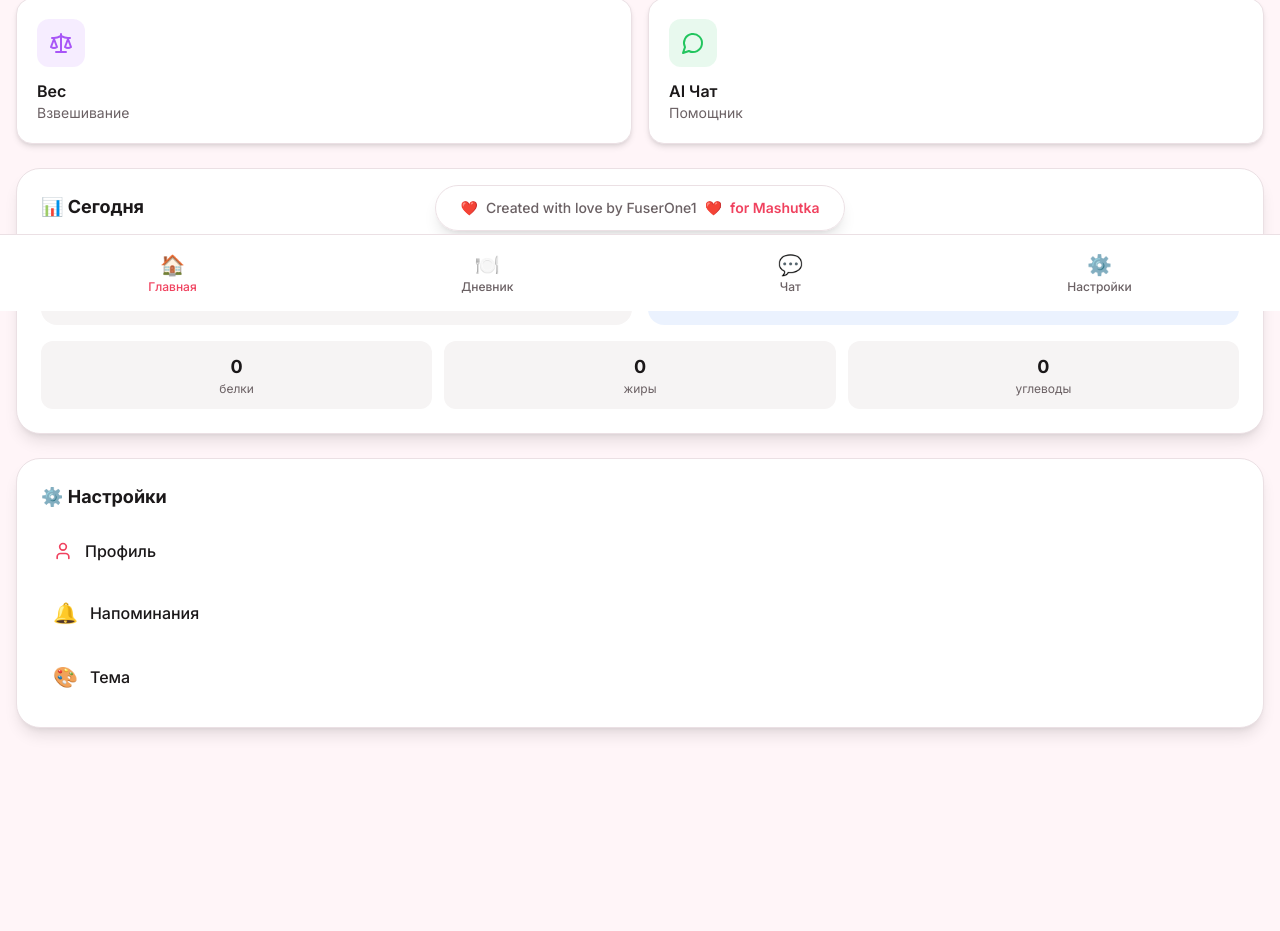
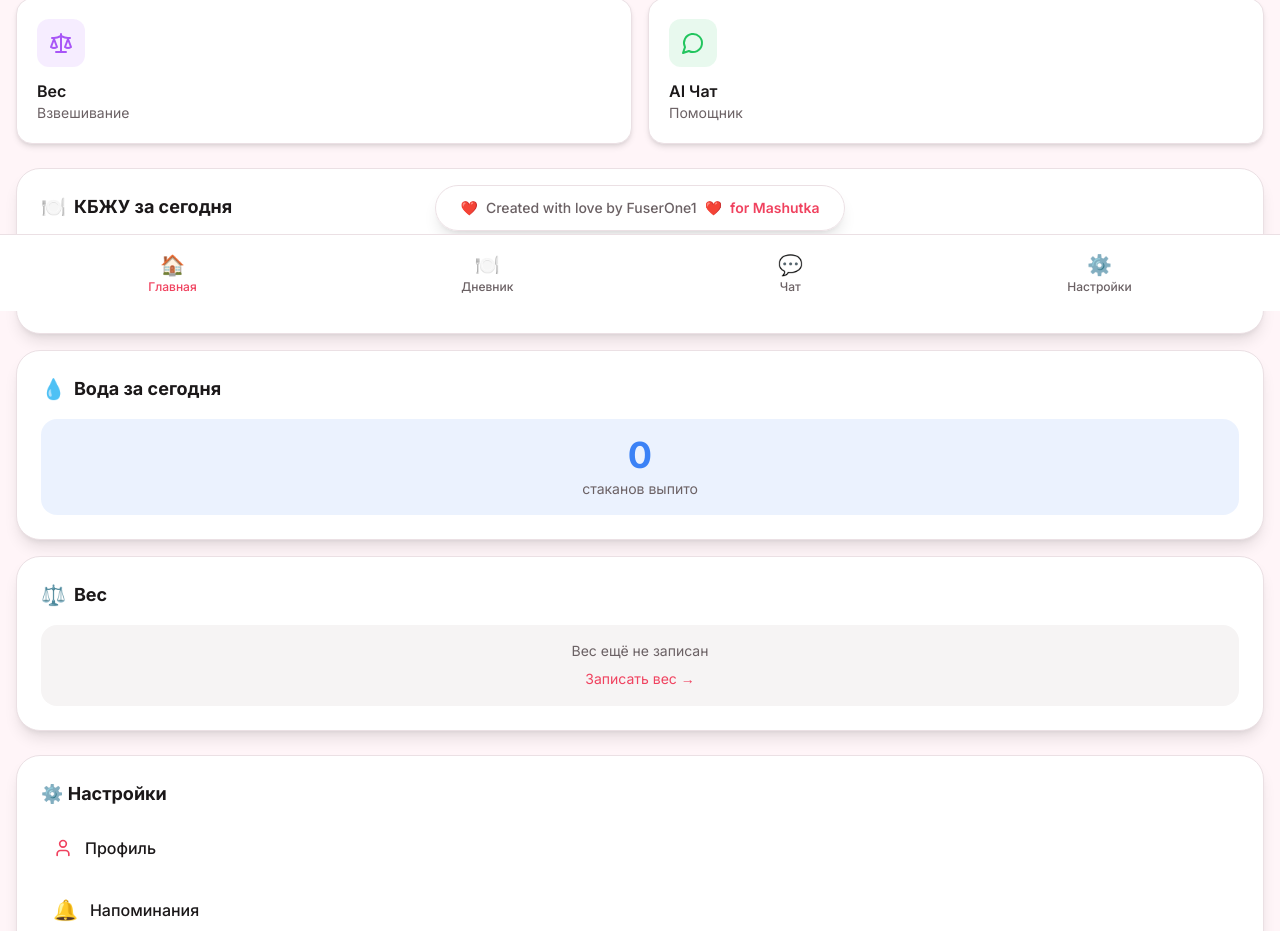
Before and after one commit to FuserOne1/fitmate-ai, a Next.js app: page / in a window 1280 px wide. Shown: the part 489-1420 px from the top of the page. Before the commit the page ends 1337 px from the top, so only its background shows below. Built offline with nearby package versions, Linux system fonts and the light colour scheme.

Commit message:
feat: three separate blocks for calories, water, weight

```diff
--- a/src/app/page.tsx
+++ b/src/app/page.tsx
@@ -150,40 +150,65 @@ export default function HomePage() {
         </div>
 
         {/* Статистика за день */}
-        <div className="bg-[hsl(var(--card))] rounded-3xl p-6 shadow-lg border border-[hsl(var(--border))] mb-6">
-          <h3 className="text-lg font-bold text-[hsl(var(--text-primary))] mb-4">📊 Сегодня</h3>
-          <div className="grid grid-cols-2 gap-4 mb-4">
-            <div className="text-center p-4 bg-[hsl(var(--muted))] rounded-2xl">
-              <div className={`text-3xl font-bold ${themeConfig.colors.primaryText} mb-1`}>{diaryData.calories}</div>
+        <div className="space-y-4 mb-6">
+          {/* КБЖУ */}
+          <div className="bg-[hsl(var(--card))] rounded-3xl p-6 shadow-lg border border-[hsl(var(--border))]">
+            <h3 className="text-lg font-bold text-[hsl(var(--text-primary))] mb-4 flex items-center gap-2">
+              <span className="text-xl">🍽️</span>
+              КБЖУ за сегодня
+            </h3>
+            <div className="grid grid-cols-4 gap-3">
+              <div className="text-center p-3 bg-[hsl(var(--muted))] rounded-xl">
+                <div className={`text-2xl font-bold ${themeConfig.colors.primaryText}`}>{diaryData.calories}</div>
                 <div className="text-xs text-[hsl(var(--text-secondary))]">ккал</div>
               </div>
-            <div className="text-center p-4 bg-blue-500/10 rounded-2xl">
-              <div className="text-3xl font-bold text-blue-500 mb-1">{waterIntake}</div>
-              <div className="text-xs text-[hsl(var(--text-secondary))]">стаканов</div>
-            </div>
-          </div>
-          <div className="grid grid-cols-3 gap-3">
               <div className="text-center p-3 bg-[hsl(var(--muted))] rounded-xl">
-              <div className="text-lg font-bold text-[hsl(var(--text-primary))]">{diaryData.protein}</div>
+                <div className="text-lg font-bold text-blue-500">{diaryData.protein}</div>
                 <div className="text-xs text-[hsl(var(--text-secondary))]">белки</div>
               </div>
               <div className="text-center p-3 bg-[hsl(var(--muted))] rounded-xl">
-              <div className="text-lg font-bold text-[hsl(var(--text-primary))]">{diaryData.fat}</div>
+                <div className="text-lg font-bold text-yellow-500">{diaryData.fat}</div>
                 <div className="text-xs text-[hsl(var(--text-secondary))]">жиры</div>
               </div>
               <div className="text-center p-3 bg-[hsl(var(--muted))] rounded-xl">
-              <div className="text-lg font-bold text-[hsl(var(--text-primary))]">{diaryData.carbs}</div>
+                <div className="text-lg font-bold text-green-500">{diaryData.carbs}</div>
                 <div className="text-xs text-[hsl(var(--text-secondary))]">углеводы</div>
               </div>
             </div>
-          {weight && (
-            <div className="mt-4 pt-4 border-t border-[hsl(var(--border))]">
-              <div className="text-center">
-                <div className="text-sm text-[hsl(var(--text-secondary))] mb-1">⚖️ Вес</div>
-                <div className="text-2xl font-bold text-purple-500">{weight} кг</div>
+          </div>
+
+          {/* Вода */}
+          <div className="bg-[hsl(var(--card))] rounded-3xl p-6 shadow-lg border border-[hsl(var(--border))]">
+            <h3 className="text-lg font-bold text-[hsl(var(--text-primary))] mb-4 flex items-center gap-2">
+              <span className="text-xl">💧</span>
+              Вода за сегодня
+            </h3>
+            <div className="text-center p-4 bg-blue-500/10 rounded-2xl">
+              <div className="text-4xl font-bold text-blue-500 mb-1">{waterIntake}</div>
+              <div className="text-sm text-[hsl(var(--text-secondary))]">стаканов выпито</div>
             </div>
           </div>
+
+          {/* Вес */}
+          <div className="bg-[hsl(var(--card))] rounded-3xl p-6 shadow-lg border border-[hsl(var(--border))]">
+            <h3 className="text-lg font-bold text-[hsl(var(--text-primary))] mb-4 flex items-center gap-2">
+              <span className="text-xl">⚖️</span>
+              Вес
+            </h3>
+            {weight ? (
+              <div className="text-center p-4 bg-purple-500/10 rounded-2xl">
+                <div className="text-4xl font-bold text-purple-500 mb-1">{weight}</div>
+                <div className="text-sm text-[hsl(var(--text-secondary))]">кг</div>
+              </div>
+            ) : (
+              <div className="text-center p-4 bg-[hsl(var(--muted))] rounded-2xl">
+                <div className="text-sm text-[hsl(var(--text-secondary))]">Вес ещё не записан</div>
+                <Link href="/weight" className={`text-sm ${themeConfig.colors.primaryText} hover:underline mt-2 inline-block`}>
+                  Записать вес →
+                </Link>
+              </div>
             )}
+          </div>
         </div>
 
         {/* Настройки */}
```
Lines whose indentation alone changed are shown as unchanged.
